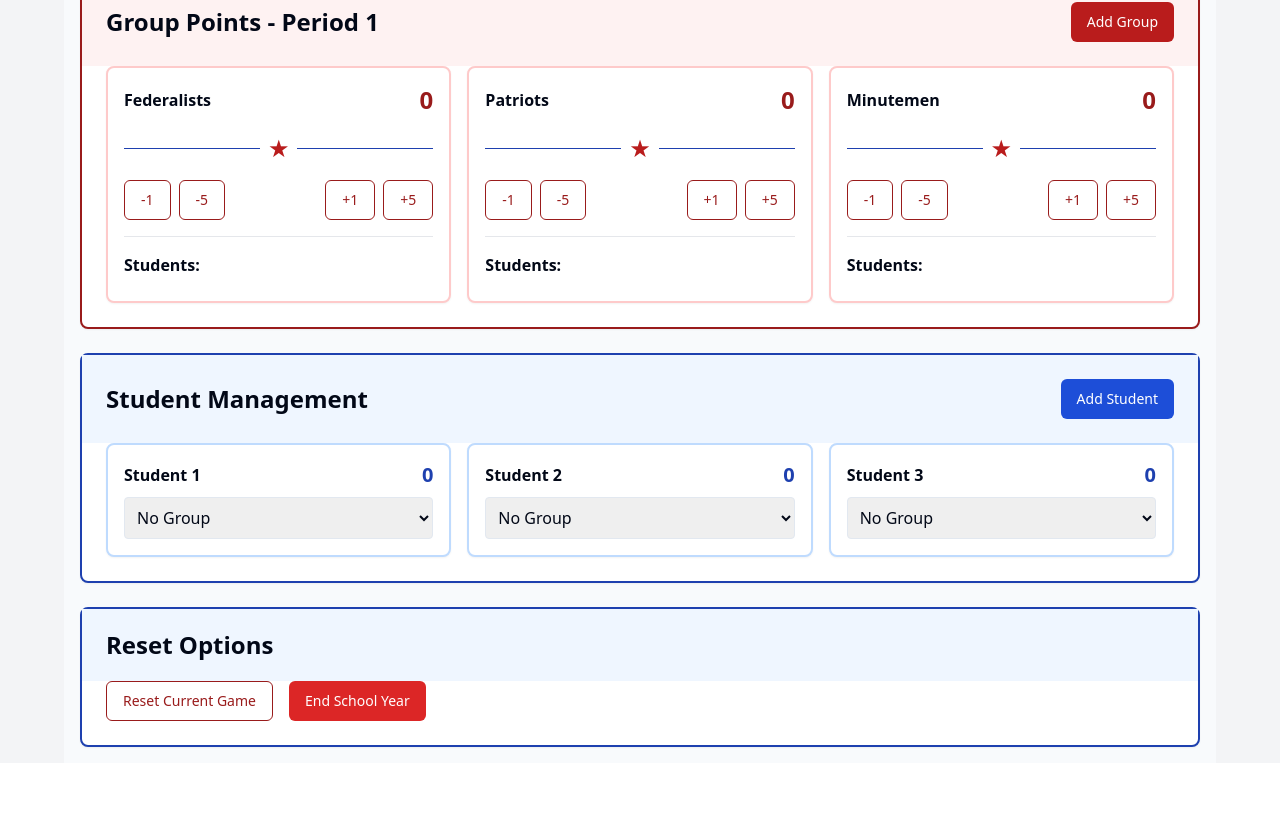
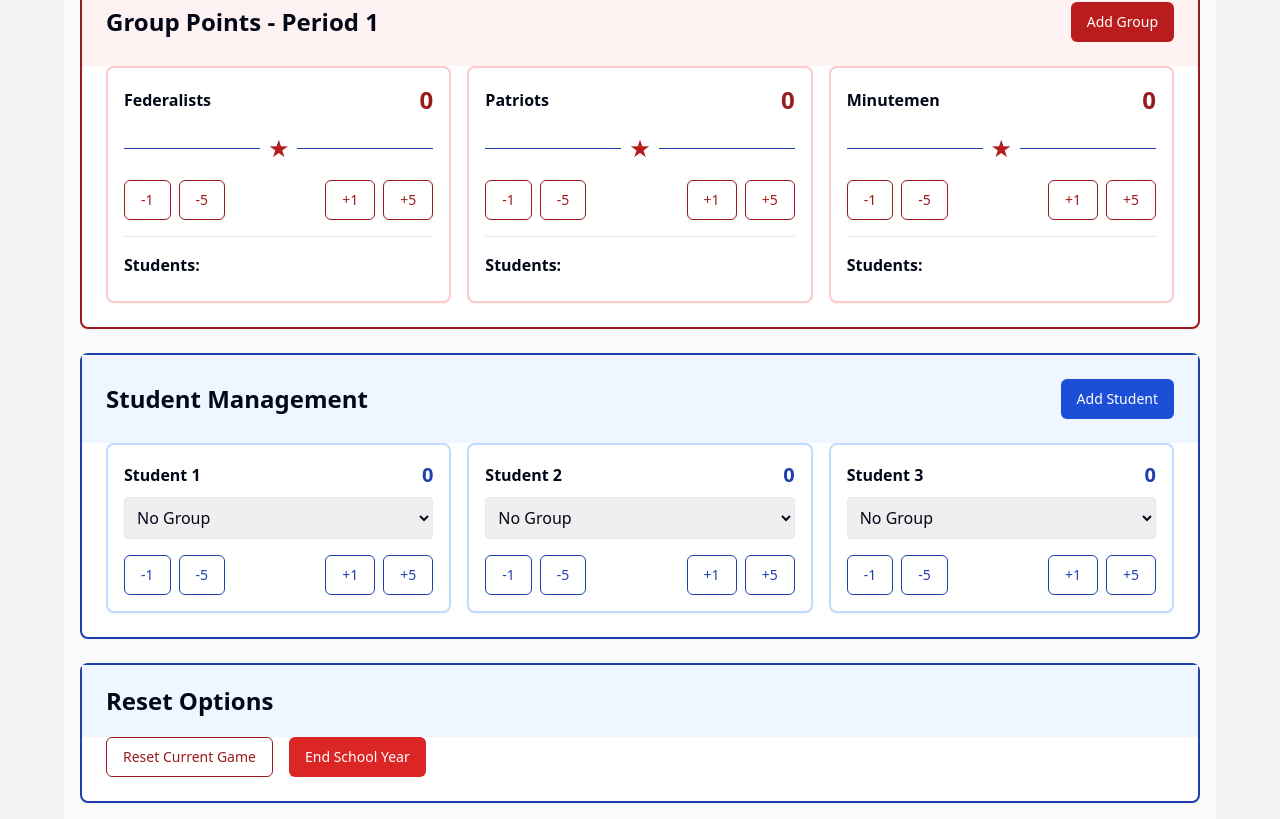
Before and after one commit to rzeedyk/history-points-tracker, a React (Vite) app: page / in a window 1280 px wide. Shown: the part 368-1187 px from the top of the page. Before the commit the page ends 1131 px from the top, so only its background shows below. Built offline with nearby package versions, Linux system fonts and the light colour scheme.

Commit message:
Update PointsTracker.tsx

```diff
--- a/src/components/PointsTracker.tsx
+++ b/src/components/PointsTracker.tsx
@@ -397,7 +397,9 @@ const PointsTracker = () => {
       )}
       <span className="text-xl font-bold text-blue-800">{student.points}</span>
     </div>
-                    <div className="mt-2">
+
+    {/* Group Selection */}
+    <div className="mt-2 mb-4">
       <select
         className="w-full p-2 border rounded"
         value={student.groupId || ''}
@@ -410,6 +412,45 @@ const PointsTracker = () => {
           </option>
         ))}
       </select>
+    </div>
+
+    {/* Point Adjustment Buttons */}
+    <div className="flex justify-between mt-4">
+      {/* Negative points group */}
+      <div className="flex gap-2">
+        <Button
+          onClick={() => adjustPoints('student', student.id, -1)}
+          variant="outline"
+          className="border-blue-800 text-blue-800 hover:bg-blue-50 transform transition hover:scale-105"
+        >
+          -1
+        </Button>
+        <Button
+          onClick={() => adjustPoints('student', student.id, -5)}
+          variant="outline"
+          className="border-blue-800 text-blue-800 hover:bg-blue-50 transform transition hover:scale-105"
+        >
+          -5
+        </Button>
+      </div>
+
+      {/* Positive points group */}
+      <div className="flex gap-2">
+        <Button
+          onClick={() => adjustPoints('student', student.id, 1)}
+          variant="outline"
+          className="border-blue-800 text-blue-800 hover:bg-blue-50 transform transition hover:scale-105"
+        >
+          +1
+        </Button>
+        <Button
+          onClick={() => adjustPoints('student', student.id, 5)}
+          variant="outline"
+          className="border-blue-800 text-blue-800 hover:bg-blue-50 transform transition hover:scale-105"
+        >
+          +5
+        </Button>
+      </div>
     </div>
   </div>
 ))}
```
Lines whose indentation alone changed are shown as unchanged.
